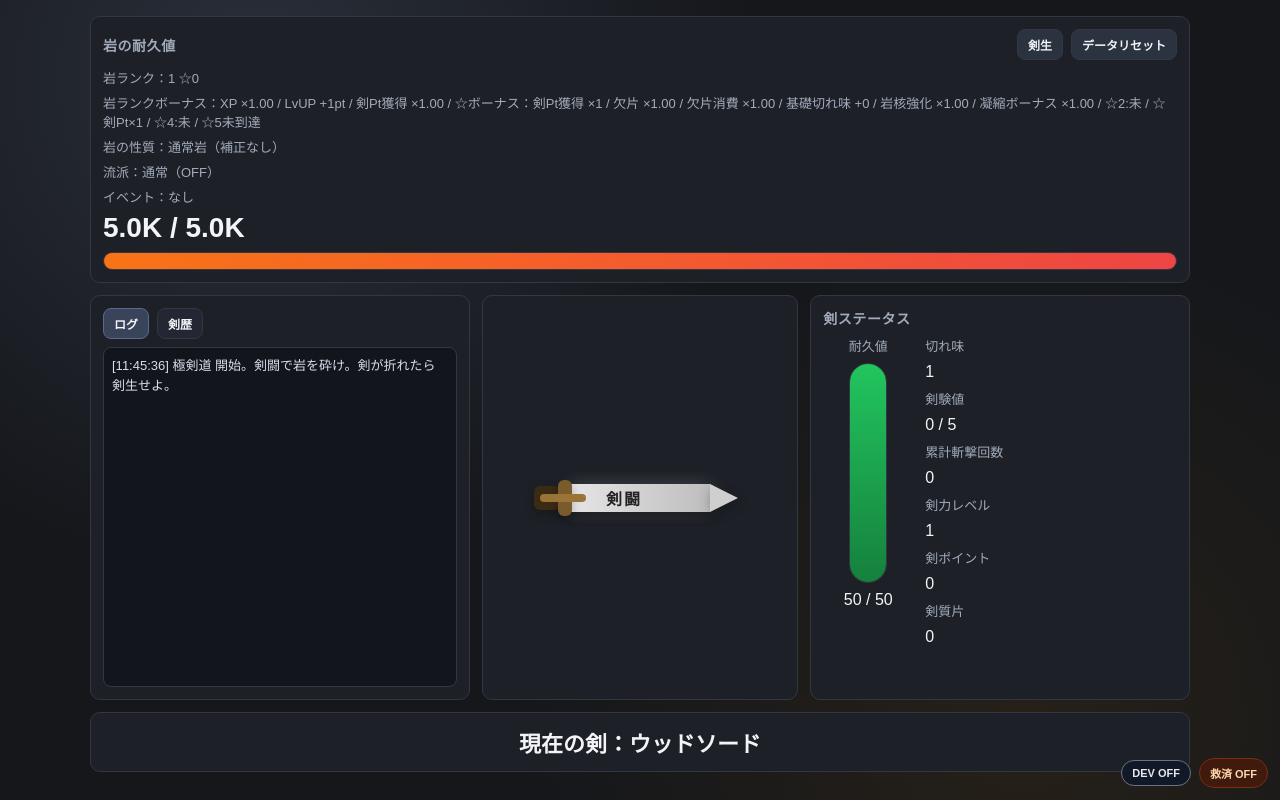
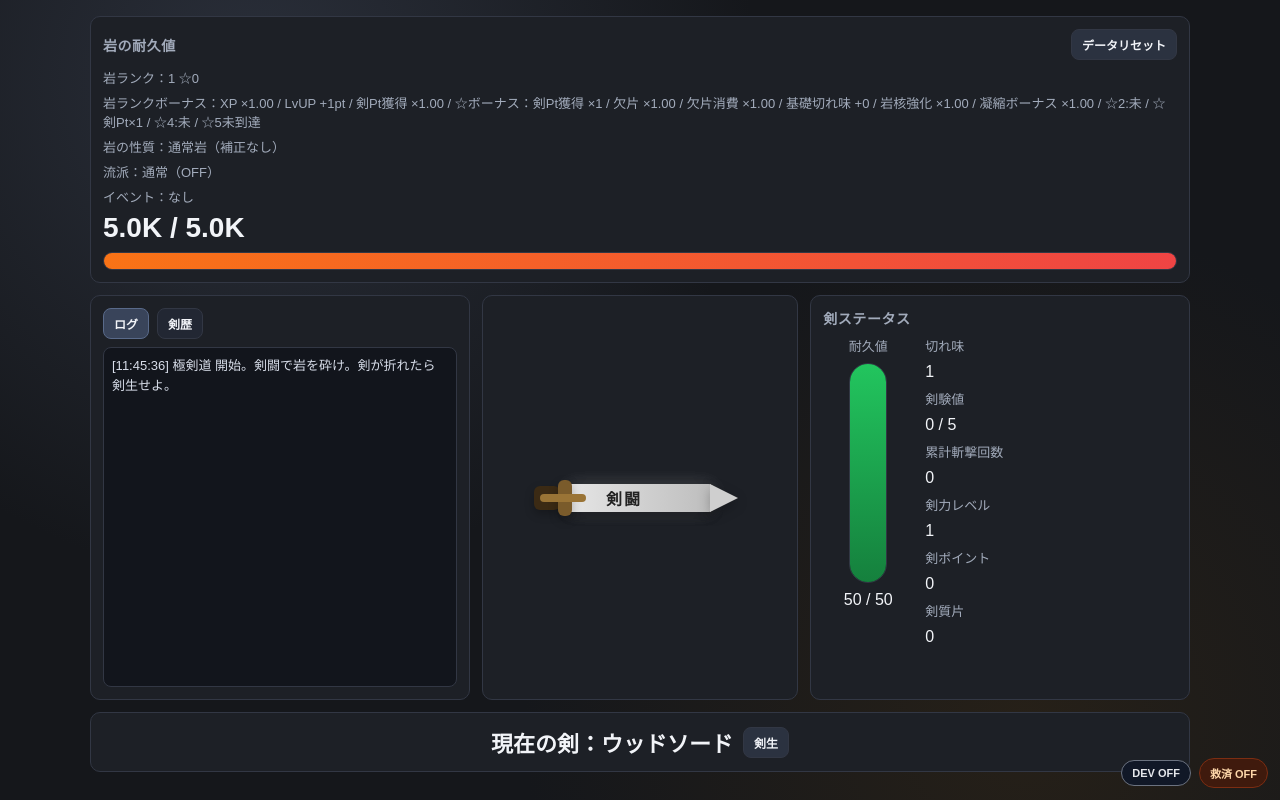
Before and after one commit to berunarudo/kyokukendou, a website: page index.html in a window 1280 px wide. Both pictures are taken after a click on the button "開始（岩を斬る）". Drawn offline with Linux system fonts and the light colour scheme.

Commit message:
Add files via upload

```diff
--- a/index.html
+++ b/index.html
@@ -563,6 +563,12 @@
       font-size: 22px;
       font-weight: 800;
       min-height: 60px;
+    }
+
+    .bottom-row {
+      display: flex;
+      align-items: center;
+      gap: 10px;
     }
 
     .debug {
@@ -898,7 +904,6 @@
         <h2>岩の耐久値</h2>
         <div class="tools">
           <button id="autoToggleBtn" class="tool-btn hidden" type="button">AUTO OFF</button>
-          <button id="rebirthForceBtn" class="tool-btn" type="button">剣生</button>
           <button id="resetBtn" class="tool-btn" type="button">データリセット</button>
         </div>
       </div>
@@ -973,7 +978,10 @@
     </section>
 
     <section class="panel bottom">
-      <div id="swordNameText">現在の剣：ウッドソード</div>
+      <div class="bottom-row">
+        <div id="swordNameText">現在の剣：ウッドソード</div>
+        <button id="swordRebirthBtn" class="tool-btn" type="button">剣生</button>
+      </div>
     </section>
 
     <section id="debugPanel" class="debug">
@@ -1337,6 +1345,7 @@
       pointText: document.getElementById("pointText"),
       qualityShardText: document.getElementById("qualityShardText"),
       swordNameText: document.getElementById("swordNameText"),
+      swordRebirthBtn: document.getElementById("swordRebirthBtn"),
       tabLogBtn: document.getElementById("tabLogBtn"),
       tabHistoryBtn: document.getElementById("tabHistoryBtn"),
       historyPanel: document.getElementById("historyPanel"),
@@ -1364,7 +1373,6 @@
       debugQualityStage: document.getElementById("debugQualityStage"),
       debugRequiredXp: document.getElementById("debugRequiredXp"),
       debugQualityCost: document.getElementById("debugQualityCost"),
-      rebirthForceBtn: document.getElementById("rebirthForceBtn"),
       resetBtn: document.getElementById("resetBtn"),
       rebirthModal: document.getElementById("rebirthModal"),
       rebirthResumeTop: document.getElementById("rebirthResumeTop"),
@@ -2619,6 +2627,7 @@
       ) {
         return;
       }
+      addLog("剣を折り、剣生へ――");
       lockInputFor(250, () => {
         state.sword.durability = 0;
         handleSwordBreak();
@@ -3058,7 +3067,7 @@
       els.swordNameText.textContent = `現在の剣：${currentSwordName()}`;
 
       els.attackBtn.disabled = state.isInputLocked || state.isRebirth || state.gameCleared;
-      els.rebirthForceBtn.disabled = state.isRebirth || state.isInputLocked || state.gameCleared || state.effectFlags.clearPlaying || state.effectFlags.rockAdvancePlaying || state.effectFlags.breakPlaying;
+      els.swordRebirthBtn.disabled = state.isRebirth || state.isInputLocked || state.gameCleared || state.effectFlags.clearPlaying || state.effectFlags.rockAdvancePlaying || state.effectFlags.breakPlaying;
       els.attackBtnLabel.textContent = state.gameCleared ? "完了" : "剣闘";
       els.autoToggleBtn.classList.toggle("hidden", !isAutoAvailable());
       els.autoToggleBtn.textContent = state.autoOn ? `AUTO ON (${getAutoIntervalMs()}ms)` : "AUTO OFF";
@@ -3368,7 +3377,7 @@
     els.rebirthResume.addEventListener("click", resumeFromRebirth);
     els.devToggleBtn.addEventListener("click", toggleDev);
     els.rescueToggleBtn.addEventListener("click", toggleRescueMode);
-    els.rebirthForceBtn.addEventListener("click", forceRebirthFromButton);
+    els.swordRebirthBtn.addEventListener("click", forceRebirthFromButton);
     els.resetBtn.addEventListener("click", resetGame);
     els.startGameBtn.addEventListener("click", startGameFromTitle);
 
```
